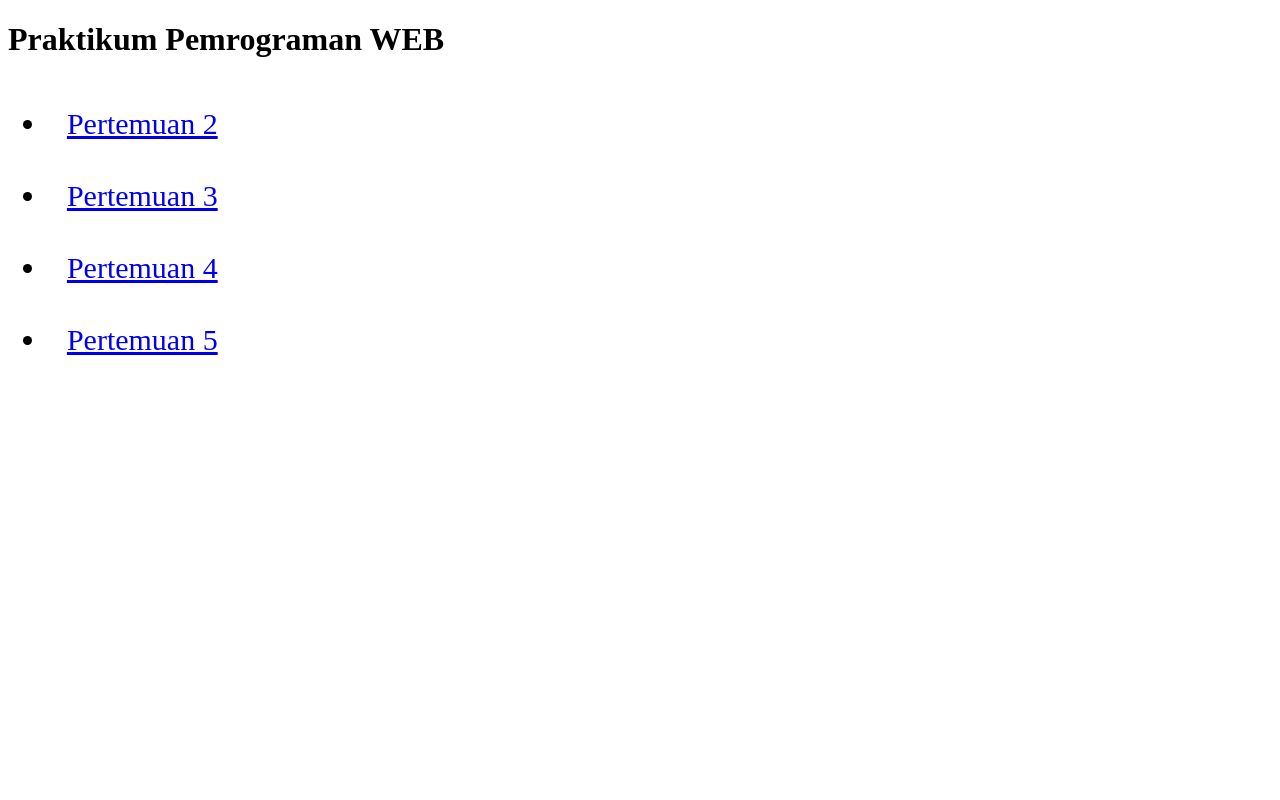
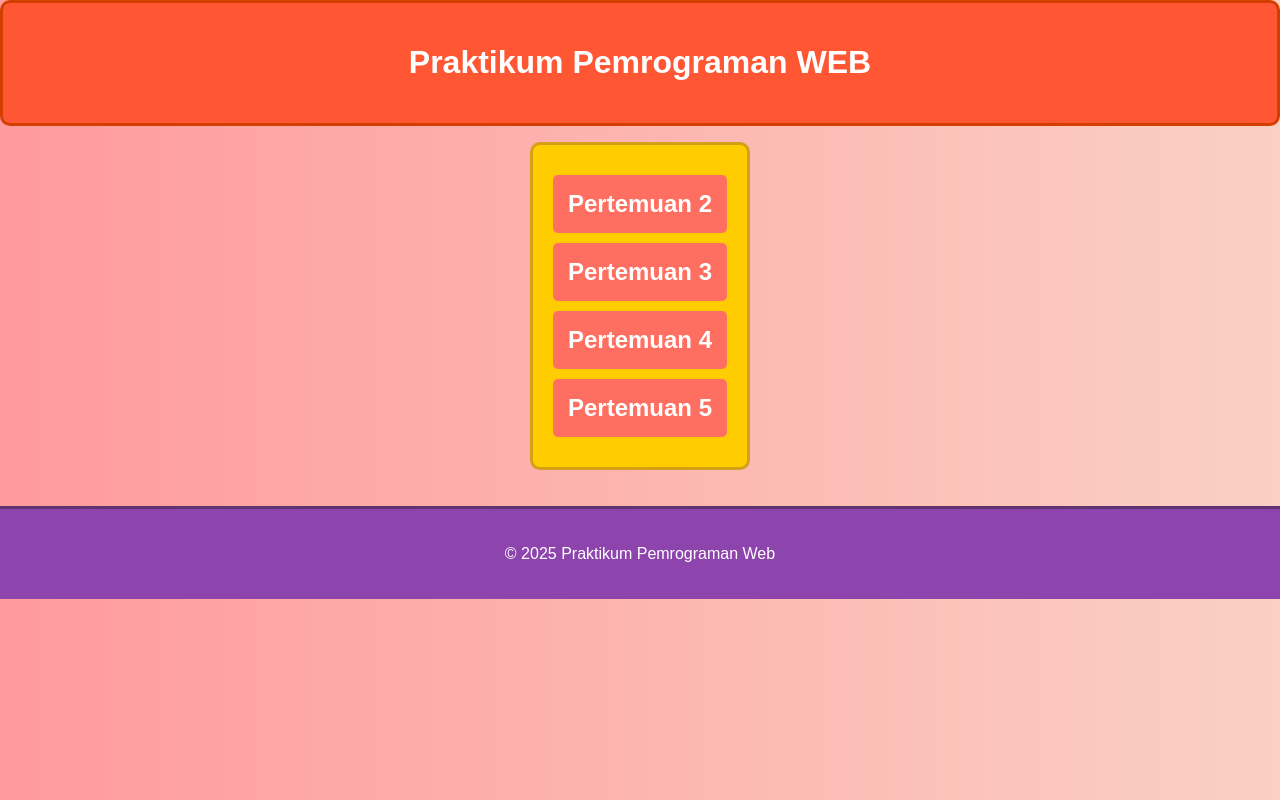
Before and after one commit to daveenaalexandra/PPW-1, a plain HTML site: page index.html in a window 1280 px wide. Drawn offline with Linux system fonts and the light colour scheme.

Commit message:
Update index.html

```diff
--- a/index.html
+++ b/index.html
@@ -1,22 +1,73 @@
 <!DOCTYPE html>
-<html lang="en">
+<html lang="id">
 <head>
-<meta charset="UTF-8">
-   <meta name2"viewport" content="width=device-width, initial-scale=1.0">
-   <title>Praktikum Pemrograman Web</title>
-   <style>
-   a {font-size: 30px;}
-   li {padding: 0.5cm;}
-   ul {font-size: 30px;}
-   </style>
+    <meta charset="UTF-8">
+    <meta name="viewport" content="width=device-width, initial-scale=1.0">
+    <title>Praktikum Pemrograman Web</title>
+    <style>
+        body {
+            font-family: Arial, sans-serif;
+            background: linear-gradient(to right, #ff9a9e, #fad0c4);
+            color: #333;
+            text-align: center;
+            margin: 0;
+            padding: 0;
+        }
+        header {
+            background-color: #ff5733;
+            padding: 20px;
+            color: white;
+            border: 3px solid #d43f00;
+            border-radius: 10px;
+        }
+        ul {
+            list-style-type: none;
+            padding: 20px;
+            background: #ffcc00;
+            display: inline-block;
+            border-radius: 10px;
+            border: 3px solid #d4a017;
+        }
+        li {
+            padding: 15px;
+            font-size: 24px;
+            background: #ff6f61;
+            margin: 10px 0;
+            border-radius: 5px;
+            transition: 0.3s;
+        }
+        li:hover {
+            background: #d43f00;
+            color: white;
+        }
+        a {
+            text-decoration: none;
+            color: white;
+            font-weight: bold;
+        }
+        footer {
+            background-color: #8e44ad;
+            padding: 20px;
+            color: white;
+            border-top: 3px solid #5e3370;
+            margin-top: 20px;
+        }
+    </style>
 </head>
 <body>
-    <h1>Praktikum Pemrograman WEB</h1>
+    <header>
+        <h1>Praktikum Pemrograman WEB</h1>
+    </header>
+
     <ul>
-        <li ><a href="Pertemuan 2/Index Pertemuan 2.html"> Pertemuan 2</a></li>
-        <li ><a href="Pertemuan 3/Index Pertemuan 3.html"> Pertemuan 3</a></li>
-        <li ><a href="Pertemuan 4/Index Pertemuan 4.html"> Pertemuan 4</a></li>
-        <li ><a href="Pertemuan 5/Index Pertemuan 5.html"> Pertemuan 5</a></li>
+        <li><a href="Pertemuan 2/Index Pertemuan 2.html">Pertemuan 2</a></li>
+        <li><a href="Pertemuan 3/Index Pertemuan 3.html">Pertemuan 3</a></li>
+        <li><a href="Pertemuan 4/Index Pertemuan 4.html">Pertemuan 4</a></li>
+        <li><a href="Pertemuan 5/Index Pertemuan 5.html">Pertemuan 5</a></li>
     </ul>
+
+    <footer>
+        <p>&copy; 2025 Praktikum Pemrograman Web</p>
+    </footer>
 </body>
 </html>
```
